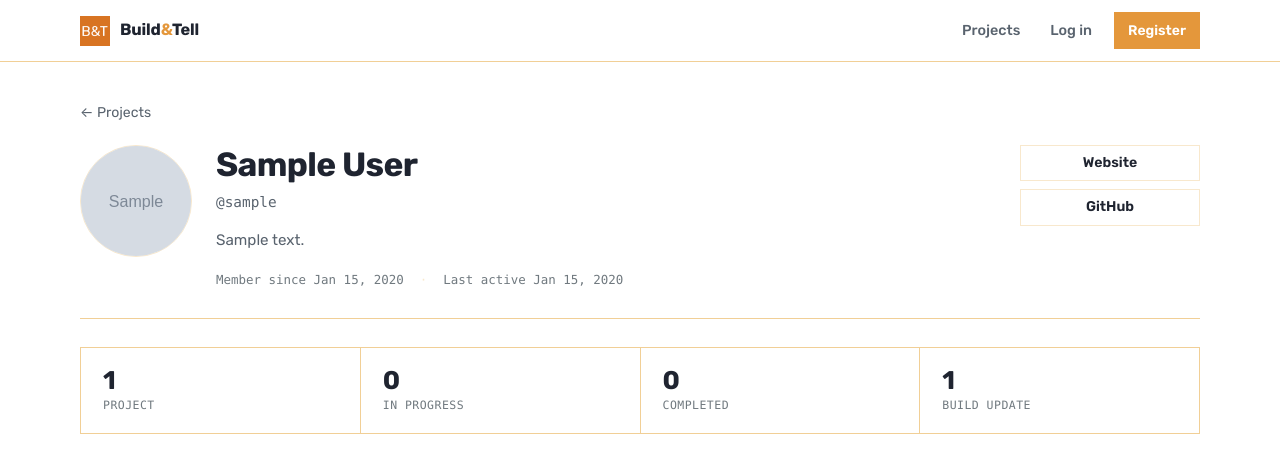
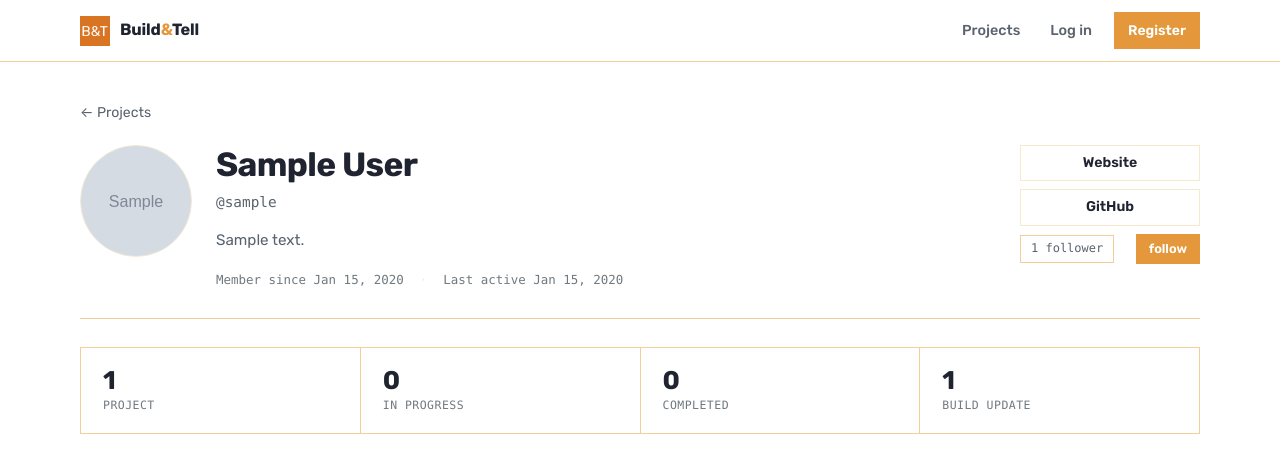
Before and after one commit to mario8q/buildandtell, a Django app: a page that uses buildandtell/projects/templates/base.html in a window 1280 px wide. Shown: the top 462 px of the page. Run offline with Django 5.2, Linux system fonts and the light colour scheme; tables that the repository leaves empty hold one stand-in row (values such as "Sample post"); grey boxes marked "Sample" are stand-in pictures; parts of the project's set-up code (start-up, migrations or seed data) failed here and were passed over; some web fonts are replaced.

Commit message:
Followers feature added

```diff
--- a/buildandtell/account/admin.py
+++ b/buildandtell/account/admin.py
@@ -3,9 +3,13 @@ from .models import Profile
 
 @admin.register(Profile)
 class ProfileAdmin(admin.ModelAdmin):
-    list_display = ['user', 'bio', 'get_projects_stars', 'website', 'github']
+    list_display = ['user', 'bio', 'get_projects_stars', 'get_following', 'followers', 'website', 'github']
     raw_id_fields = ['user']
 
     def get_projects_stars(self, obj):
         return ', '.join([project.title for project in obj.projects_stars.all()])
     get_projects_stars.short_description = 'Projects starred' # type: ignore
+
+    def get_following(self, obj):
+        return ', '.join([profile.user.username for profile in obj.following.all()])
+    get_following.short_description = 'Following to' # type: ignore
--- a/buildandtell/account/models.py
+++ b/buildandtell/account/models.py
@@ -2,6 +2,7 @@ from django.db import models
 from django.conf import settings
 from django.urls import reverse
 from projects.models import Project
+
 class Profile(models.Model):
     user = models.OneToOneField(
         settings.AUTH_USER_MODEL,
@@ -22,6 +23,13 @@ class Profile(models.Model):
         blank=True
     )
 
+    following = models.ManyToManyField(
+        'self',
+        symmetrical=False,
+        blank=True
+    )
+    followers = models.PositiveIntegerField(default=0)
+
     website = models.URLField(blank=True)
 
     github = models.URLField(blank=True)
--- a/buildandtell/account/templates/account/detail.html
+++ b/buildandtell/account/templates/account/detail.html
@@ -19,6 +19,7 @@
                 {% else %}
                     <span class="profile-hero__avatar" aria-hidden="true">{{ user.username|slice:":1"|upper }}</span>
                 {% endif %}
+
                 <div class="profile-hero__who">
                     <h1 class="profile-hero__name">{{ user.get_full_name|default:user.username }}</h1>
                     <span class="profile-hero__username">@{{ user.username }}</span>
@@ -43,6 +44,12 @@
                 {% if profile.github %}
                     <a class="btn btn--ghost" href="{{ profile.github }}" target="_blank" rel="noopener">GitHub</a>
                 {% endif %}
+                <span class="followers-group">
+                    <span class="followers">{{ profile.followers }} follower{{ profile.followers|pluralize }}</span>
+                    {% if request.user != user %}
+                        <button class="follow-button">{% if is_following %}unfollow{% else %}follow{% endif %}</button>
+                    {% endif %}
+                </span>
             </div>
         </header>
 
@@ -190,3 +197,27 @@
         </section>
     </div>
 {% endblock content %}
+
+{% block domready %}
+    const url = '{% url 'account:user_follow' user.username %}';
+    const followButton = document.querySelector('.follow-button');
+    if (followButton !== null){
+        followButton.addEventListener('click', function(e){
+            const options = {
+                headers: {'X-CSRFToken': csrftoken},
+                method: 'POST',
+                origin: 'same-origin'
+            };
+            fetch(url, options).then((response) => response.json()).then(data =>{
+                const action = data['action'];
+                const followers = data['followers'];
+                const followersCount = document.querySelector('.followers');
+
+                followersCount.innerHTML = `${followers} follower${followers === 1? '' : 's'}`
+                followButton.innerHTML = action === 'follow'? 'unfollow' : 'follow'
+
+            });
+
+        });
+    };
+{% endblock domready %}
--- a/buildandtell/account/urls.py
+++ b/buildandtell/account/urls.py
@@ -6,5 +6,6 @@ app_name = 'account'
 urlpatterns = [
     path('register/', views.register, name='register'),
     path('edit/', views.edit_profile, name='edit_profile'),
-    path('user/<str:username>/', views.user_detail, name='user_detail')
+    path('user/follow/<str:username>/', views.user_follow, name='user_follow'),
+    path('user/<str:username>/', views.user_detail, name='user_detail'),
 ]
--- a/buildandtell/account/views.py
+++ b/buildandtell/account/views.py
@@ -1,8 +1,11 @@
 from django.shortcuts import render, redirect, get_object_or_404
 from django.contrib.auth.decorators import login_required
+from django.views.decorators.http import require_POST
+from django.http.response import JsonResponse
 from django.contrib import messages
 from django.contrib.auth import get_user_model
 from django.db.models import Count
+from django.contrib.auth.models import User
 from .forms import UserRegistrationForm, UserEditForm, ProfileEditForm
 from .models import Profile
 from projects.models import BuildUpdate
@@ -40,6 +43,11 @@ def user_detail(request, username):
         .order_by('-created')[:10]
     )
     update_count = BuildUpdate.objects.filter(project__user=user).count()
+    is_following = False
+    if request.user.is_authenticated:
+        current_profile = request.user.profile
+        if current_profile.following.filter(pk=profile.pk).exists():
+            is_following = True
     return render(
         request,
         'account/detail.html',
@@ -50,6 +58,7 @@ def user_detail(request, username):
             'status_totals': status_totals,
             'recent_updates': recent_updates,
             'update_count': update_count,
+            'is_following': is_following,
         }
     )
 
@@ -72,3 +81,20 @@ def edit_profile(request):
         'account/edit.html',
         {'user_form': user_form, 'profile_form': profile_form}
     )
+
+@login_required
+@require_POST
+def user_follow(request, username):
+    user_to_follow = get_object_or_404(get_user_model(), username=username)
+    user_to_follow_profile = user_to_follow.profile # type: ignore
+    profile = request.user.profile
+    if profile.following.filter(pk=user_to_follow_profile.pk).exists():
+        profile.following.remove(user_to_follow_profile) # type: ignore
+        user_to_follow_profile.followers -= int(1)
+        user_to_follow_profile.save()
+        return JsonResponse({'action': 'unfollow', 'followers': user_to_follow_profile.followers})
+    else:
+        profile.following.add(user_to_follow_profile) # type: ignore
+        user_to_follow_profile.followers += int(1)
+        user_to_follow_profile.save()
+        return JsonResponse({'action': 'follow', 'followers': user_to_follow_profile.followers})
--- a/buildandtell/projects/static/projects/css/style.css
+++ b/buildandtell/projects/static/projects/css/style.css
@@ -63,9 +63,6 @@
   --success-bg: #eaf7ed;
   --success-border: #b3ddc0;
 
-  /* Shape */
-  --radius: 8px;
-
   /* Elevation */
   --shadow-sm: 0 1px 2px rgba(31, 35, 40, 0.06), 0 1px 3px rgba(31, 35, 40, 0.08);
   --shadow-md: 0 4px 12px rgba(31, 35, 40, 0.08), 0 2px 4px rgba(31, 35, 40, 0.06);
@@ -126,7 +123,6 @@ code {
   color: var(--text-muted);
   background: var(--bg-soft);
   border: 1px solid var(--border);
-  border-radius: var(--radius-sm);
   padding: 0.1em 0.35em;
 }
 
@@ -361,7 +357,6 @@ code {
 
 .flash {
   padding: 10px 14px;
-  border-radius: var(--radius-sm);
   border: 1px solid;
   font-size: 0.88rem;
   background: var(--bg);
@@ -1062,6 +1057,57 @@ code {
   min-width: 180px;
 }
 
+.followers-group {
+  display: flex;
+  align-items: center;
+  justify-content: space-between;
+  flex-wrap: wrap;
+  gap: 10px;
+}
+
+.followers {
+  display: inline-flex;
+  align-items: center;
+  padding: 3px 10px;
+  border: 1px solid var(--border);
+  background: var(--surface);
+  font-family: var(--font-mono);
+  font-size: 0.75rem;
+  color: var(--text-muted);
+  white-space: nowrap;
+}
+
+.follow-button {
+  flex-shrink: 0;
+  font-family: inherit;
+  font-size: 0.8rem;
+  font-weight: 600;
+  line-height: 1.2;
+  padding: 6px 12px;
+  border: 1px solid transparent;
+  border-radius: 0;
+  background: var(--accent);
+  color: #ffffff;
+  cursor: pointer;
+  transition: background 0.15s ease, border-color 0.15s ease,
+    transform 0.12s ease;
+}
+
+.follow-button:hover {
+  background: var(--accent-strong);
+  border-color: var(--accent-strong);
+  transform: translateY(-1px);
+}
+
+.follow-button:active {
+  transform: translateY(1px);
+}
+
+.follow-button:focus-visible {
+  outline: none;
+  box-shadow: 0 0 0 3px var(--focus);
+}
+
 /* Stats strip */
 .stats {
   display: grid;
@@ -1380,7 +1426,6 @@ a.tag:hover {
   gap: 6px;
   padding: 3px 10px 3px 9px;
   border: 1px solid var(--border-strong);
-  border-radius: var(--radius-sm);
   background: var(--bg-soft);
   color: var(--text);
   font-family: var(--font-mono);
@@ -1661,7 +1706,7 @@ input[type="datetime-local"].input::-webkit-calendar-picker-indicator {
 .ts-wrapper.single .ts-control,
 .ts-wrapper.multi .ts-control {
   min-height: 42px;
-  border-radius: var(--radius);
+  border-radius: 0;
   border-color: var(--border-strong);
   background: var(--bg);
   color: var(--text);
@@ -1686,7 +1731,7 @@ input[type="datetime-local"].input::-webkit-calendar-picker-indicator {
 }
 
 .ts-dropdown {
-  border-radius: var(--radius);
+  border-radius: 0;
   border-color: var(--border-strong);
   box-shadow: var(--shadow-md);
 }
--- a/buildandtell/projects/templates/base.html
+++ b/buildandtell/projects/templates/base.html
@@ -15,7 +15,7 @@
     <link rel="preconnect" href="https://fonts.gstatic.com" crossorigin>
     <link href="https://fonts.googleapis.com/css2?family=Reddit+Mono:wght@200..900&family=Rubik:ital,wght@0,300..900;1,300..900&display=swap" rel="stylesheet">
     <link rel="stylesheet" href="{% static 'projects/css/tom-select.css' %}">
-    <link rel="stylesheet" href="{% static 'projects/css/style.css' %}?v=36">
+    <link rel="stylesheet" href="{% static 'projects/css/style.css' %}?v=37">
     <title>{% block title %}Build&Tell{% endblock title %}</title>
     {% block extra_head %}{% endblock extra_head %}
 </head>
--- a/buildandtell/projects/templates/project/list.html
+++ b/buildandtell/projects/templates/project/list.html
@@ -59,7 +59,9 @@
                             {% endwith %}
                         </div>
                         <footer class="card__meta">
-                            <span>by {{ project.user.username }}</span>
+                            <a href="{{ project.user.profile.get_absolute_url }}">
+                                <span>by {{ project.user.username }}</span>
+                            </a>
                             <time datetime="{{ project.updated|date:'c' }}">Updated {{ project.updated|date:"M j, Y" }}</time>
                         </footer>
                     </article>
```
Also changed, not shown: buildandtell/account/migrations/0003_profile_following.py (added), buildandtell/account/migrations/0004_profile_followers.py (added), buildandtell/account/migrations/0005_alter_profile_following.py (added), buildandtell/account/migrations/0006_alter_profile_followers.py (added).
